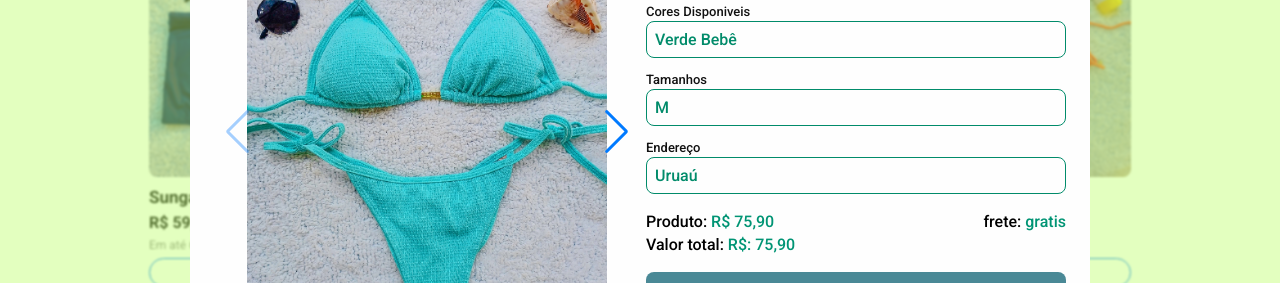
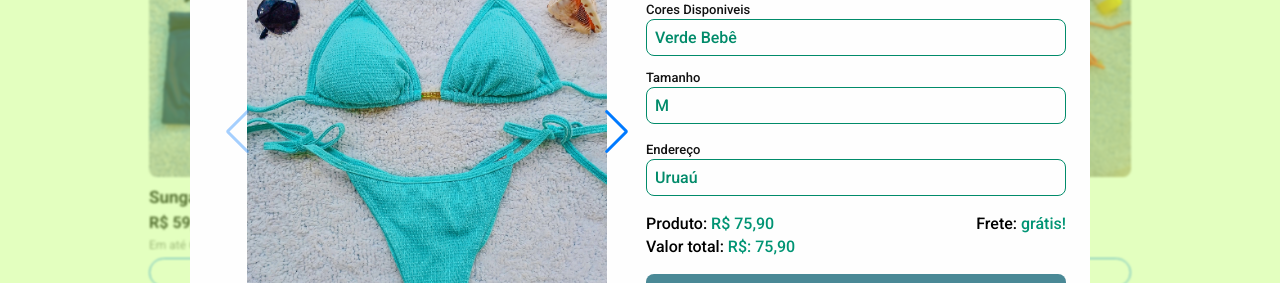
Before and after one commit to FranciscoNeto2909/iec_biquinis, a React (Vite) app: page / in a window 1280 px wide. Both pictures are taken after a click on the element 511 px from the left and 370 px from the top of the page. Shown: the part 268-551 px from the top of the page. Built offline with nearby package versions, Linux system fonts and the light colour scheme.

Commit message:
address select position changed

```diff
--- a/src/components/modal/Modal.jsx
+++ b/src/components/modal/Modal.jsx
@@ -46,7 +46,7 @@ export default function Modal({ item, handleCloseModal, handleSetMsg }) {
 
     function handleFreight() {
         if (address.price === 0) {
-            return "gratis"
+            return "grátis!"
         } else if (address.price === undefined) {
             return "A consultar"
         } else {
@@ -139,8 +139,10 @@ export default function Modal({ item, handleCloseModal, handleSetMsg }) {
                             <Select ops={item.colors} text={"Cores Disponiveis"} onClick={handleSetColor} />
                         </div>
                         <div className="modal_info_sizes">
-                            <Select ops={color.sizes} text={"Tamanhos"} onClick={handleSetSize} />
+                            <Select ops={color.sizes} text={"Tamanho"} onClick={handleSetSize} />
                         </div>
+                    </div>
+                    <div className="modal_info_address_container">
                         <div className="modal_info_address">
                             <Select ops={addressAvailables} text={"Endereço"} onClick={handleSetAddress} />
                         </div>
@@ -152,7 +154,7 @@ export default function Modal({ item, handleCloseModal, handleSetMsg }) {
                                 <span className="modal_info_value_price"> R$ {(price * itemQuant) - 1},90</span>
                             </p>
                             <p className="modal_info_value_text">
-                                frete:
+                                Frete:
                                 <span className="modal_info_value_price"> {handleFreight()}</span>
                             </p>
                         </div>
--- a/src/components/modal/modal.css
+++ b/src/components/modal/modal.css
@@ -254,7 +254,6 @@
         display: flex;
         flex-direction: row;
         gap: 8px;
-        margin-bottom: 8px;
     }
 
     .modal_info_colors {
```
